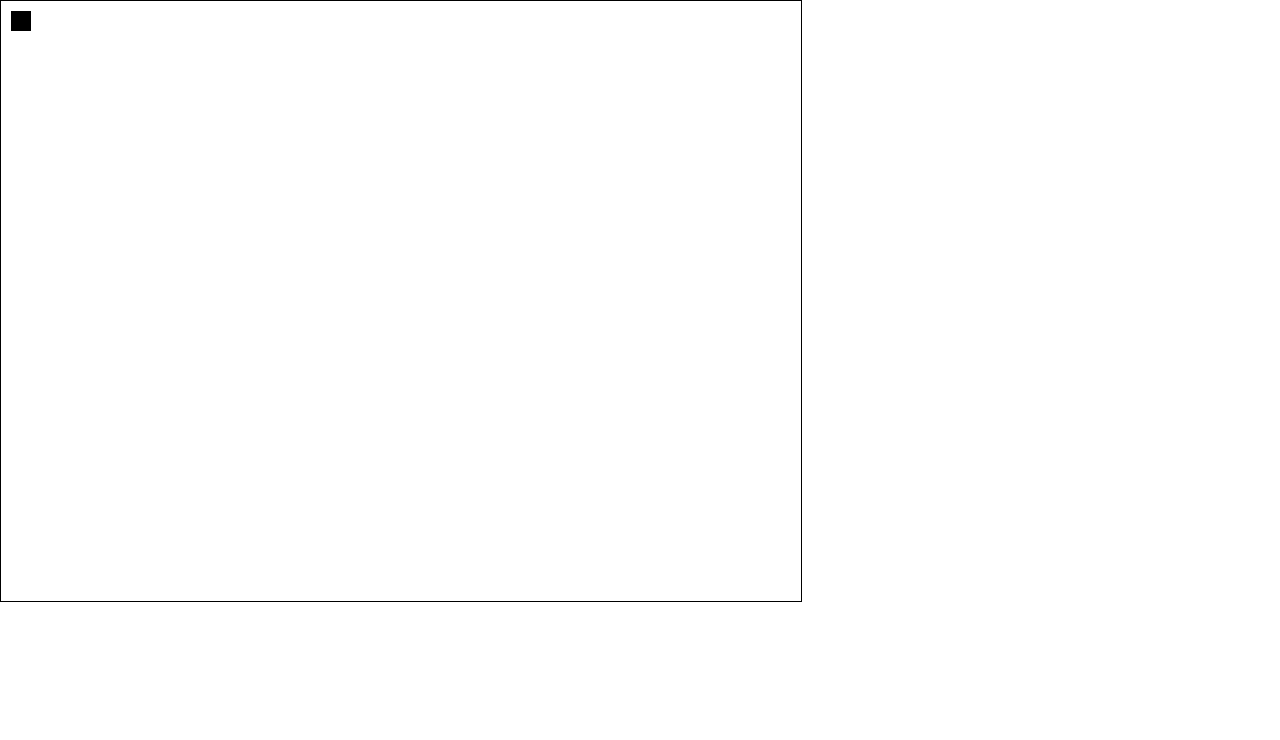
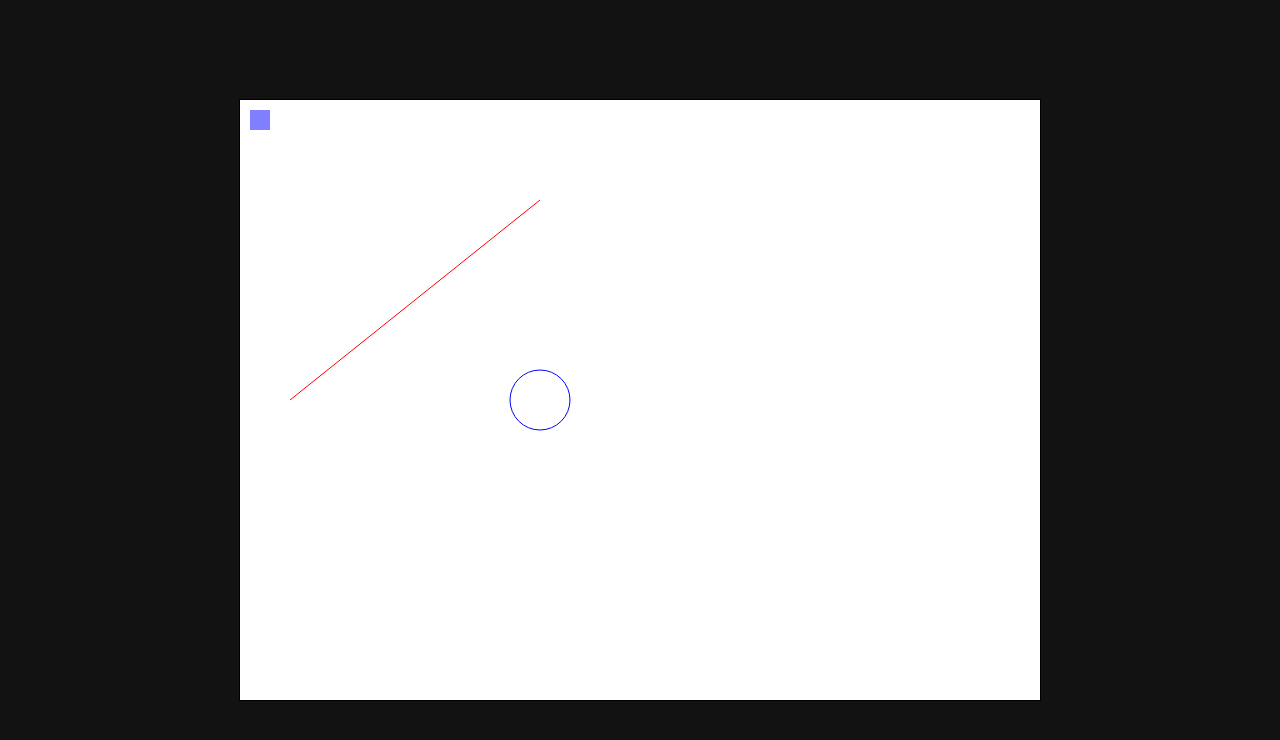
Before and after one commit to HenrickyL/TS-Game-project, a plain HTML site: page front/index.html in a window 1280 px wide. Drawn offline with Linux system fonts and the light colour scheme.

Commit message:
intro - arc, circle, rect, line

```diff
--- a/front/canvas.js
+++ b/front/canvas.js
@@ -1,8 +1,12 @@
+import intro from "./introduction.js"
+
 window.addEventListener('load', ()=>{
     const canvas = document.querySelector('canvas')
     Resize(canvas)
     const context = canvas.getContext('2d')
-    context.fillRect(10,10, 20,20)
+    intro.DrawRect(context)
+    intro.DrawLines(context)
+    intro.DrawCircle(context)
 })
 
 
--- a/front/index.html
+++ b/front/index.html
@@ -10,8 +10,10 @@
             padding: 0;
             box-sizing: border-box;
         }
+        body{background-color: #121212; width: 100vw; height: 100vh; display: flex; flex-direction: column;align-items: center; justify-content: center;}
         canvas{
             border: 1px solid black;
+            background-color: white;
         }
     </style>
 </head>
--- /dev/null
+++ b/front/introduction.js
@@ -0,0 +1,37 @@
+
+
+function DrawLines(context){
+    context.beginPath()
+    context.moveTo(50,300)
+    context.lineTo(300,100)
+    // context.lineTo(400,300)
+    context.strokeStyle = "#f00"
+    context.stroke()
+}
+
+function DrawRect(context){
+    context.fillStyle = "rgba(0,0,255, 0.5)"
+    context.fillRect(10,10, 20,20)
+}
+
+function DrawCircle(context){
+    context.beginPath()
+    context.arc(300,300, 30, 0 , Math.PI*2,  false)
+    context.strokeStyle = "#00f"
+    context.stroke()
+}
+
+function DrawArc(context){
+}
+
+
+
+
+const Introduction = {
+    DrawLines,
+    DrawRect,
+    DrawCircle,
+    DrawArc
+}
+
+export default Introduction
```
Also changed, not shown: front/readme.md.
